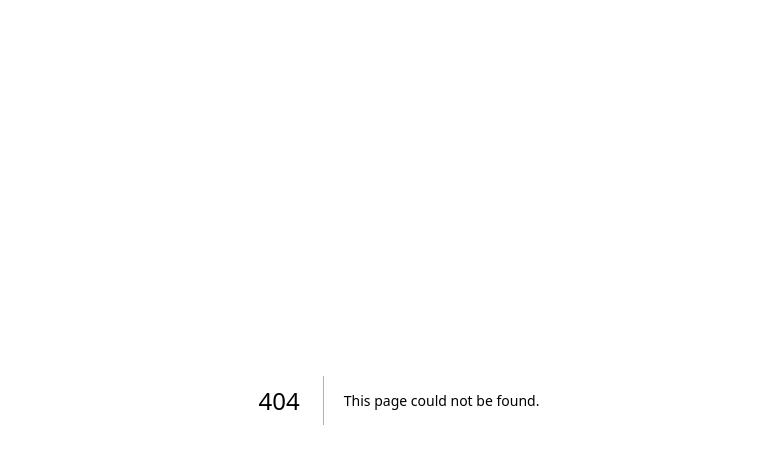
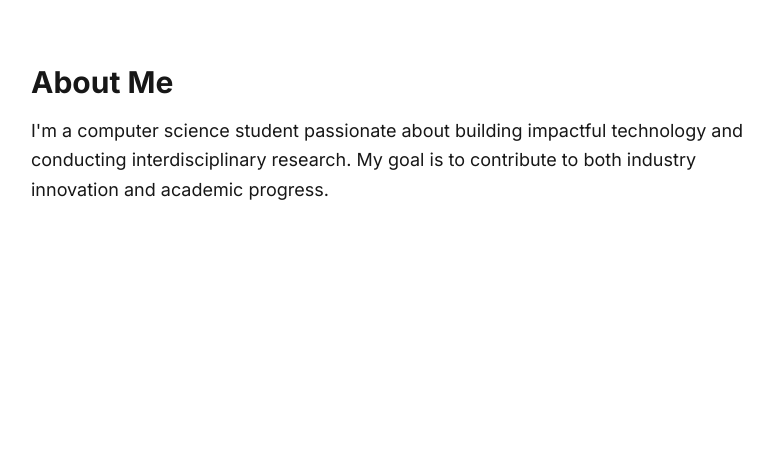
Before and after one commit to Lazerx2reem/Arsh_Website, a Next.js app: page /components/About in a window 1280 px wide. Before the commit this address had no page. Shown: the top 464 px of the page, without its empty margins (241-1014 px from the left). Built offline with nearby package versions, Linux system fonts and the light colour scheme.

Commit message:
About.js added

```diff
--- /dev/null
+++ b/pages/components/About.js
@@ -0,0 +1,10 @@
+export default function About() {
+  return (
+    <section className="px-4 py-16 max-w-3xl mx-auto" id="about">
+      <h2 className="text-3xl font-bold mb-4">About Me</h2>
+      <p className="text-lg leading-relaxed">
+        I'm a computer science student passionate about building impactful technology and conducting interdisciplinary research. My goal is to contribute to both industry innovation and academic progress.
+      </p>
+    </section>
+  )
+}
```
